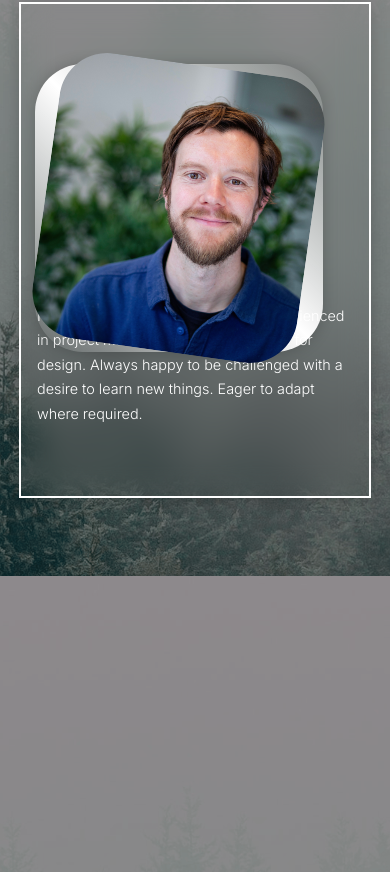
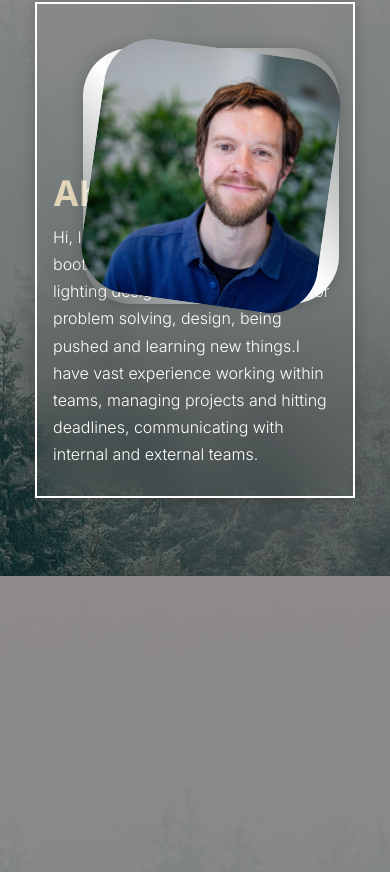
Before and after one commit to joeAmc/portfolio-site, a React (Create React App) app: page / in a window 390 px wide. Shown: the part 1112-1984 px from the top of the page. Built offline with nearby package versions, Linux system fonts and the light colour scheme.

Commit message:
responisve updates, content and styling

```diff
--- a/package.json
+++ b/package.json
@@ -13,6 +13,7 @@
     "react-dom": "^18.0.0",
     "react-icons": "^4.3.1",
     "react-scripts": "5.0.1",
+    "react-scroll": "1.8.7",
     "web-vitals": "^2.1.4"
   },
   "scripts": {
--- a/src/components/About/About.jsx
+++ b/src/components/About/About.jsx
@@ -14,10 +14,11 @@ const About = () => {
           <div className="about-text">
             <h1>About</h1>
             <p>
-              Hi, I’m Joe a Frontend developer, experienced in project
-              management with a passion for design. Always happy to be
-              challenged with a desire to learn new things. Eager to adapt where
-              required.
+              Hi, I’m Joe a frontend developer, bootcamp graduate and former
+              lighting designer. I have a passion for problem solving, design,
+              being pushed and learning new things.I have vast experience
+              working within teams, managing projects and hitting deadlines,
+              communicating with internal and external teams.
             </p>
           </div>
         </div>
--- a/src/components/About/about.css
+++ b/src/components/About/about.css
@@ -67,7 +67,7 @@ section {
 }
 
 .about-text {
-  margin-top: 3.5rem;
+  margin-top: 2.5rem;
   width: 66rem;
   margin-left: 27rem;
   margin-right: 4rem;
@@ -81,32 +81,32 @@ section {
     height: 25rem;
   }
   .about-text {
-    margin-top: 8.5rem;
+    margin-top: 6rem;
     width: 45rem;
     margin-left: 4rem;
     margin-right: 4rem;
   }
   .me {
     left: 14rem;
-    bottom: 19rem;
-    height: 20rem;
+    bottom: 22rem;
+    height: 16rem;
   }
 }
 
 @media screen and (max-width: 600px) {
   .about-block {
-    width: 22rem;
+    width: 20rem;
     height: 31rem;
   }
   .about-text {
-    margin-top: 15rem;
+    margin-top: 10rem;
     width: 66rem;
     margin-left: 1rem;
     margin-right: 1rem;
   }
   .me {
-    left: 1rem;
-    bottom: 20rem;
-    height: 18rem;
+    left: 3rem;
+    bottom: 23rem;
+    height: 16rem;
   }
 }
--- a/src/components/Navbar/Navbar.jsx
+++ b/src/components/Navbar/Navbar.jsx
@@ -29,6 +29,10 @@ const Navbar = () => {
         <FaUserCircle />
       </a>
       <a
+        activeClass="active"
+        smooth
+        spy
+        to="about"
         href="#skills"
         onClick={() => setActiveNav("#skills")}
         className={activeNav === "#skills" ? "active" : ""}
--- a/src/components/Projects/Projects.jsx
+++ b/src/components/Projects/Projects.jsx
@@ -34,50 +34,8 @@ function Projects() {
               <p>
                 Contactless payments and assistance for the homeless. Friendy
                 enables fast, cashless donations to those in need, via your
-                phone.
-              </p>
-              <div className="stack">
-                <SiJavascript />
-                <ImHtmlFive />
-                <SiCss3 />
-                <FaFigma />
-                <SiRuby />
-                <div>
-                  <SiRubyonrails className="rails" />
-                </div>
-              </div>
-
-              <div className="buttons">
-                <a href="https://github.com/CBelloxxi/Friendy" className="btn">
-                  GitHub
-                </a>
-                <a
-                  href="http://www.friendyapp.co.uk/"
-                  className="btn btn-primary"
-                >
-                  Demo
-                </a>
-              </div>
-            </div>
-          </div>
-        </article>
-      </div>
-      <div className="container proj-container">
-        <article className="proj">
-          <div className="proj-image">
-            <img src={IMG3} alt="" />
-            {/* <img src={IMG2} alt="" /> */}
-          </div>
-          <div className="proj-text">
-            <div className="textitems">
-              <div className="title">
-                <h1>01</h1>
-                <h2>Friendy</h2>
-              </div>
-              <p>
-                Contactless payments and assistance for the homeless. Friendy
-                enables fast, cashless donations to those in need, via your
-                phone.
+                phone. The final project in my bootcamp I was 1 of a team of 4,
+                focusing on the frontend, leading the design/UI.
               </p>
               <div className="stack">
                 <SiJavascript />
@@ -114,13 +72,15 @@ function Projects() {
           <div className="proj-text">
             <div className="textitems">
               <div className="title">
-                <h1>01</h1>
-                <h2>Friendy</h2>
+                <h1>02</h1>
+                <h2>Paw Pals</h2>
               </div>
               <p>
-                Contactless payments and assistance for the homeless. Friendy
-                enables fast, cashless donations to those in need, via your
-                phone.
+                Dog renting app for those who love dogs but aren't able to have
+                one and owners who need a dog sitter. Built on the Rails
+                framework, I worked within a team of 4, primarily on the
+                frontend, with some interaction with the database and
+                controllers.
               </p>
               <div className="stack">
                 <SiJavascript />
@@ -134,7 +94,7 @@ function Projects() {
               </div>
 
               <div className="buttons">
-                <a href="https://github.com/CBelloxxi/Friendy" className="btn">
+                <a href="https://github.com/joeAmc/k9_hire" className="btn">
                   GitHub
                 </a>
                 <a
--- a/src/components/Projects/projects.css
+++ b/src/components/Projects/projects.css
@@ -65,8 +65,8 @@
 .proj-text {
   background-color: 818D92;
   /* background: #818d92; */
-  width: 41rem;
-  margin-left: 1.9rem;
+  width: 59rem;
+  /* margin-left: 1.9rem; */
   /* margin-right: 6.75rem; */
   padding: 1.2rem;
   /* border-radius: 3rem; */
@@ -128,7 +128,8 @@ svg.rails {
 }
 
 .textitems {
-  margin-left: 17rem;
+  margin-left: 20rem;
+  margin-top: rem;
 }
 
 .top img {
@@ -165,22 +166,24 @@ svg.rails {
 /*--- medium devices--*/
 @media screen and (max-width: 1024px) {
   .proj-text {
-    width: 30rem;
+    width: 32rem;
     margin: 0;
     /* margin-left: 1.9rem; */
   }
 
   .textitems {
     margin-left: 0rem;
+    margin-top: -1rem;
   }
   .proj img {
     height: 50%;
-    left: 14rem;
-    bottom: -rem;
+    left: 13rem;
+    bottom: -3rem;
   }
   .top img {
-    left: 18.3rem;
+    left: 16rem;
     height: 60%;
+    bottom: -5rem;
   }
 
   .buttons {
@@ -196,18 +199,18 @@ svg.rails {
   }
   .proj {
     margin-bottom: 8rem;
-    height: 25rem;
+    height: 30rem;
   }
 
   .proj img {
-    height: 47%;
-    left: 0rem;
+    height: 12rem;
+    left: -0.4rem;
     bottom: -7rem;
   }
   .top img {
-    left: 3.3rem;
-    height: 52%;
-    bottom: -8rem;
+    left: 2.3rem;
+    height: 15rem;
+    bottom: -10rem;
   }
   .buttons {
     bottom: 6rem;
--- a/src/index.css
+++ b/src/index.css
@@ -65,7 +65,7 @@ h3 {
 h4,h5,p {
   font-weight: 300;
   color: var(--color-mtext);
-  font-size: 0.9rem;
+  font-size: 1rem;
 
 }
 
@@ -146,7 +146,13 @@ a:hover {
 .btn-primary {
   background-color: var(--color-mtext);
   color: #8D888B;
-  border: #8D888B;
+  border: none;
+}
+
+.btn-primary:hover {
+  background-color: var(--color-nums);
+  color: #8D888B;;
+  border: none;
 }
 
 img {
```
Also changed, not shown: 1 other file (tests, documents, lock files or other folders).
